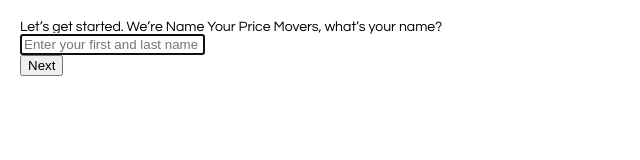
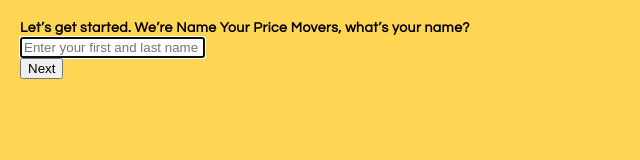
Before and after one commit to sundaramfitstack/nypm-questionnaire, a React app: page / in a window 1280 px wide. Shown: the whole page, without its empty margins (0-640 px from the left). Built offline with nearby package versions, Linux system fonts and the light colour scheme.

Commit message:
Adjusts stylesheet: background color and question font

```diff
--- a/src/index.css
+++ b/src/index.css
@@ -1,8 +1,18 @@
 body {
   font: 14px "Century Gothic", Futura, sans-serif;
   margin: 20px;
+  background: #ffd654;
 }
 
+.question {
+    line-height: 1.2;
+    /* font-family: pier_sansbold; */
+    font-weight: 900;
+    letter-spacing: .03em;
+    /*font-size: calc(28px + 30 * ((100vw - 520px)/ 920));    */
+}
+
+/*
 ol, ul {
   padding-left: 30px;
 }
@@ -48,3 +58,4 @@
 .game-info {
   margin-left: 20px;
 }
+*/
```
